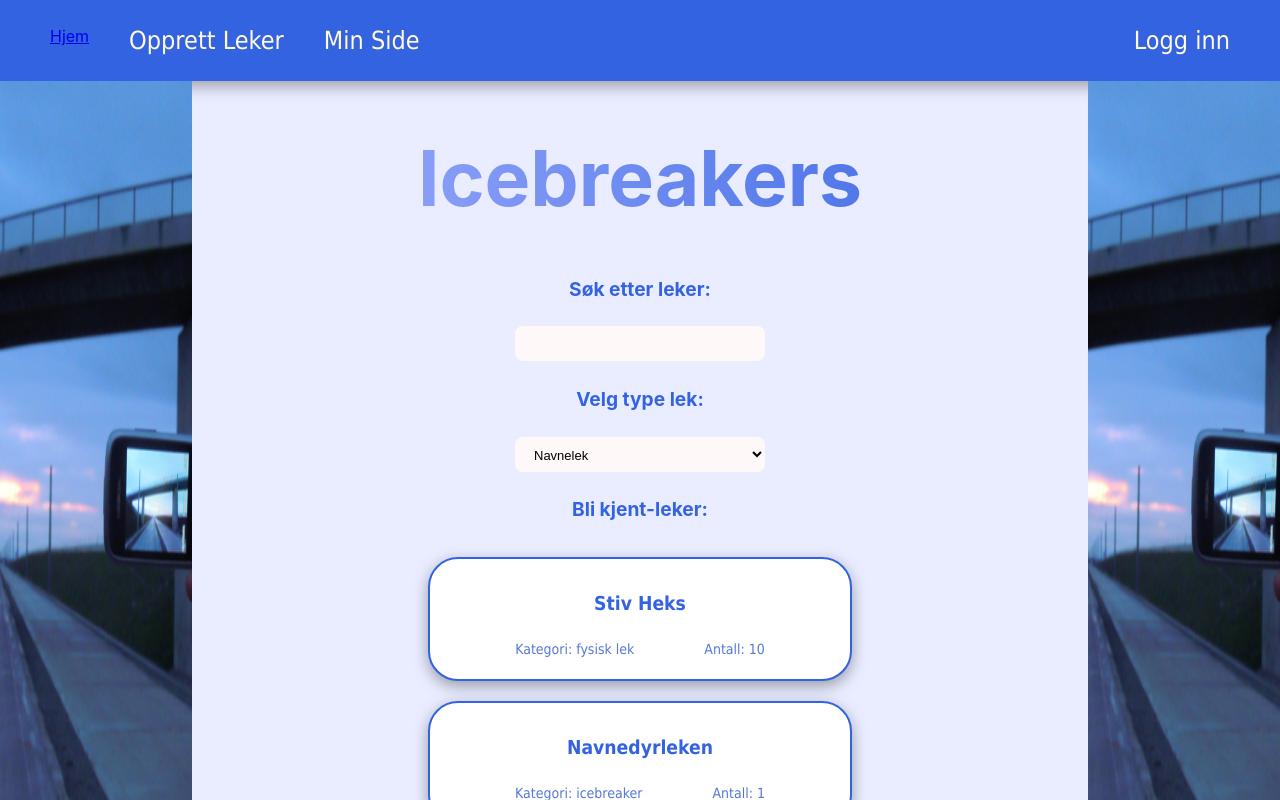
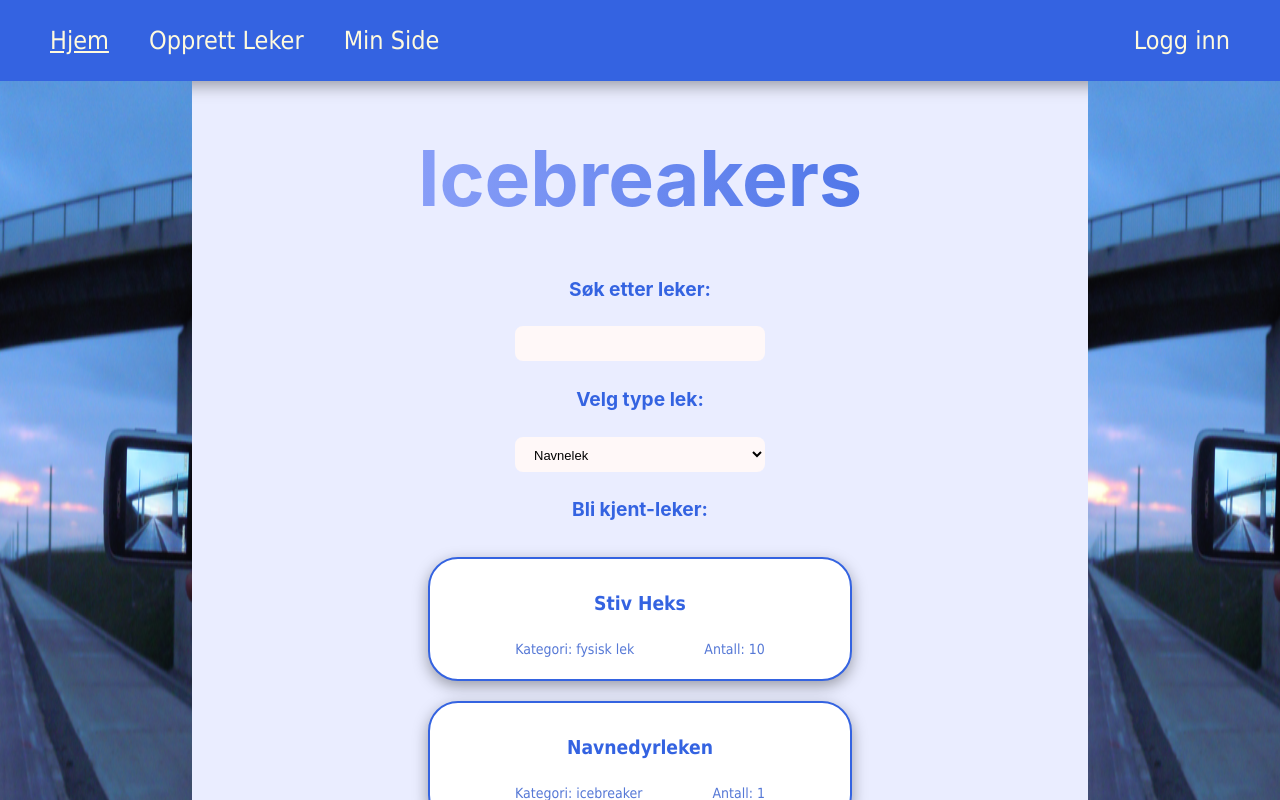
Before and after one commit to Nathaniavm/PU, a React (Create React App) app: page / in a window 1280 px wide. Shown: the top 800 px of the page. Built offline with nearby package versions, Linux system fonts and the light colour scheme.

Commit message:
feat/#30 Updated for correct syntax

```diff
--- a/src/common/navbar/Navbar.css
+++ b/src/common/navbar/Navbar.css
@@ -19,7 +19,7 @@
     width: auto;
 }
 
-.nav-link.current { /* Skjønner ikke hvorfor dette ikke blir likt som de andre linkene bare med underline, men det får noen se på senere */
+.nav-linkcurrent { /* Skjønner ikke hvorfor dette ikke blir likt som de andre linkene bare med underline, men det får noen se på senere */
     text-decoration: underline;
     color: #FFFADD;
     font-size: 25px;
```
